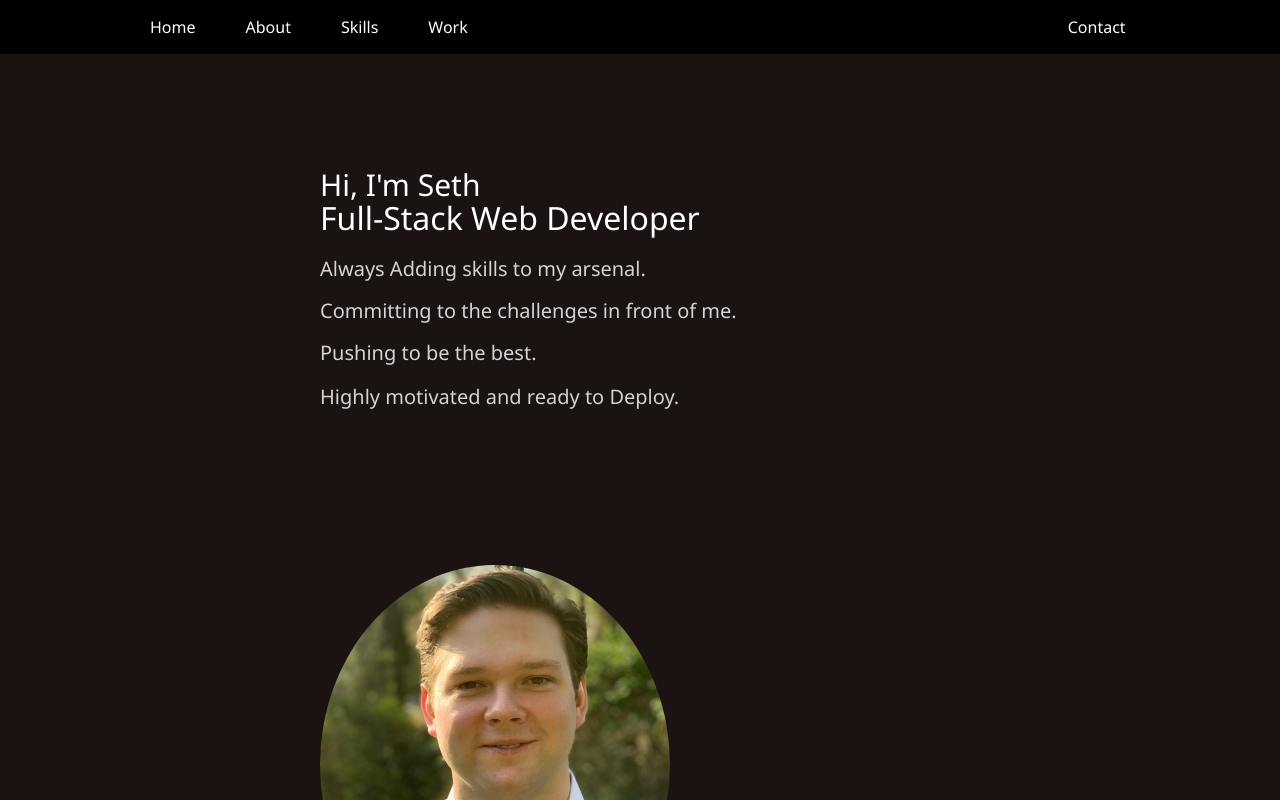
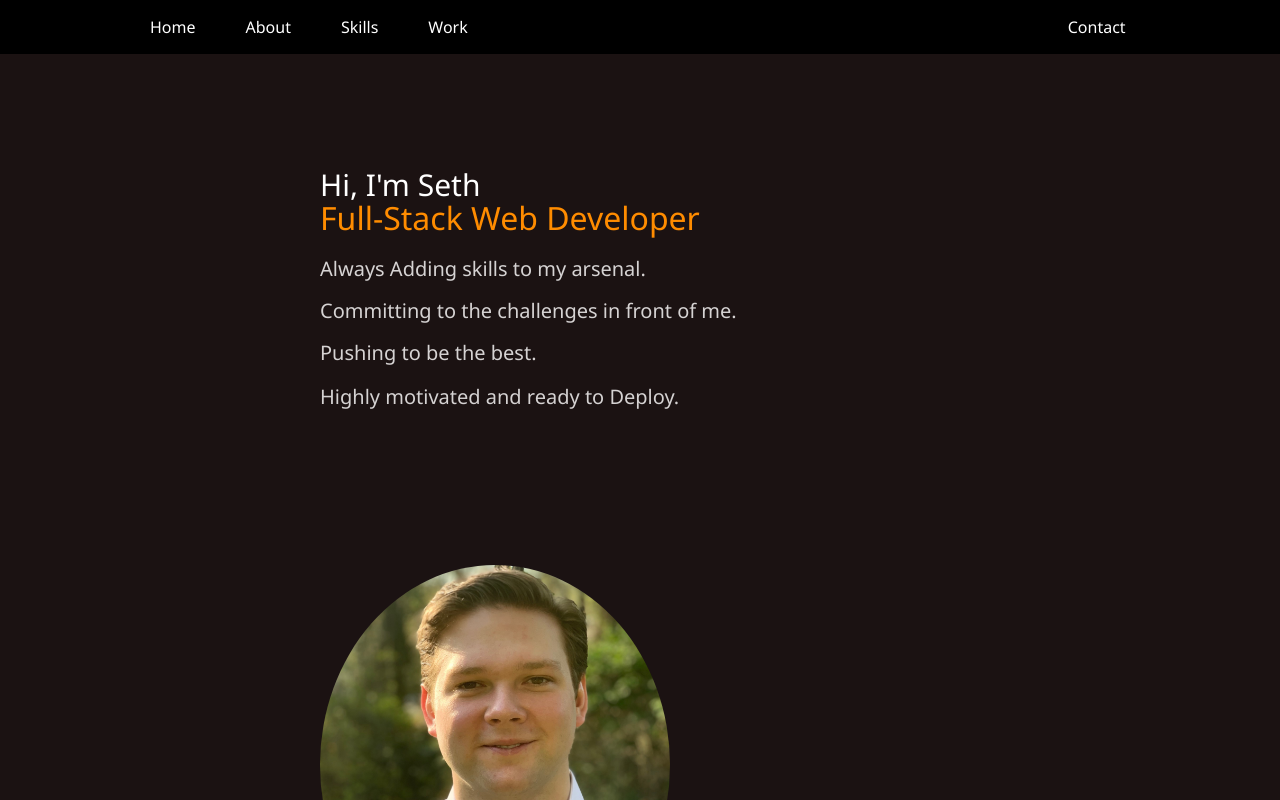
Before and after one commit to Sttorek/hi-im-seth, a React (Create React App) app: page / in a window 1280 px wide. Shown: the top 800 px of the page. Built offline with nearby package versions, Linux system fonts and the light colour scheme.

Commit message:
changed homepage text color

```diff
--- a/src/App.css
+++ b/src/App.css
@@ -70,6 +70,7 @@
 
 .position {
   font-size: 60px;
+  color:#ff8c00;
 }
 
 .facts {
```
